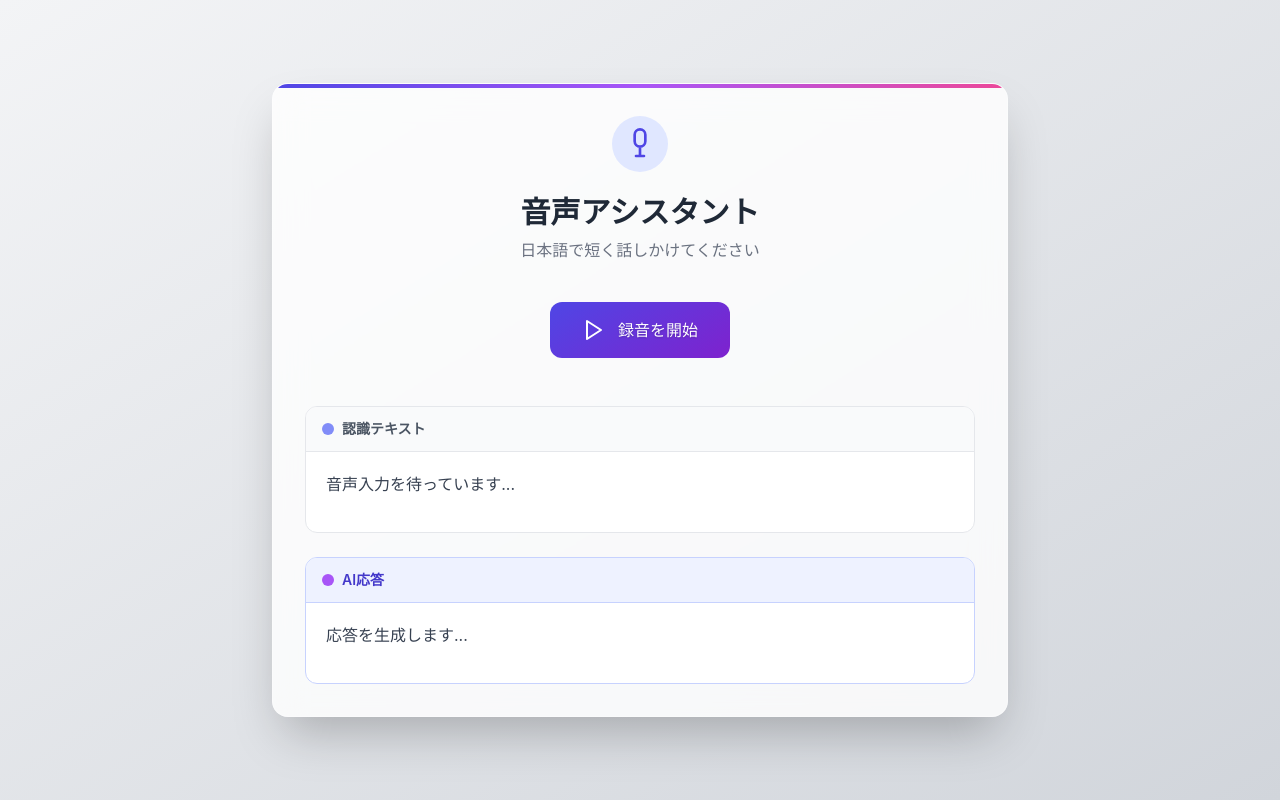
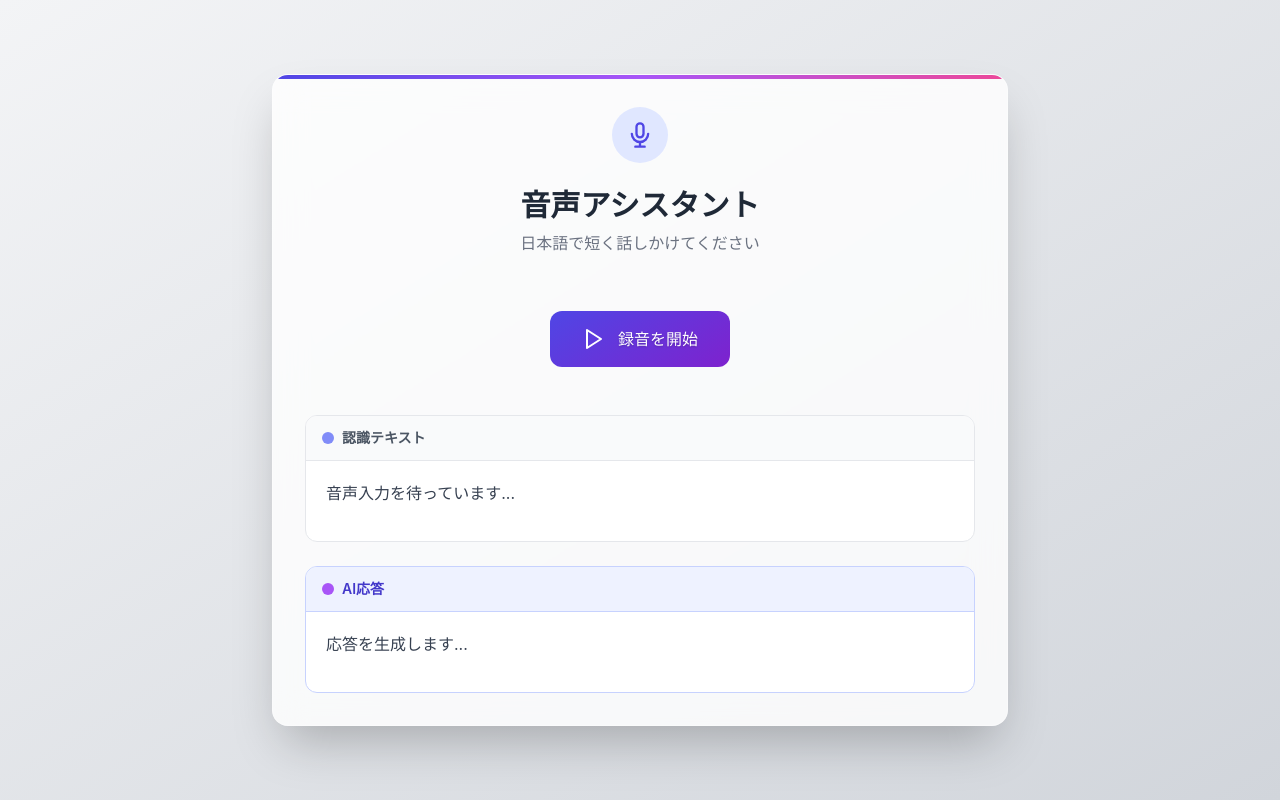
Before and after one commit to kenta-hirahara/Speech-Recognition, a Flask app: page / in a window 1280 px wide. Run offline with Flask 3, Linux system fonts and the light colour scheme; some libraries are stand-ins or nearby versions.

Commit message:
modified UI

```diff
--- a/flask_app/static/app.js
+++ b/flask_app/static/app.js
@@ -24,7 +24,7 @@ if (!SpeechRecognition) {
     let isProcessing = false; // flag of server process
 
     // Define mic icon SVG
-    const micSvg = `<path stroke-linecap="round" stroke-linejoin="round" stroke-width="2" d="M12 14v7m0 0h3m-3 0H9m3-7a4 4 0 004-4V5a4 4 0 00-8 0v5a4 4 0 004 4z" />`;
+    // const micSvg = `<path stroke-linecap="round" stroke-linejoin="round" stroke-width="2" d="M12 14v7m0 0h3m-3 0H9m3-7a4 4 0 004-4V5a4 4 0 00-8 0v5a4 4 0 004 4z" />`;
     // Define stop icon SVG (square icon for recording state)
     const stopSvg = `<path stroke-linecap="round" stroke-linejoin="round" stroke-width="2" d="M21 12a9 9 0 11-18 0 9 9 0 0118 0z" /><path stroke-linecap="round" stroke-linejoin="round" stroke-width="2" d="M9 10a1 1 0 011-1h4a1 1 0 011 1v4a1 1 0 01-1 1h-4a1 1 0 01-1-1v-4z" />`;
     //
--- a/flask_app/templates/index.html
+++ b/flask_app/templates/index.html
@@ -38,18 +38,17 @@
     </script>
     <link rel="stylesheet" href="{{url_for('static', filename='style.css')}}">
 </head>
-<body class="min-h-screen py-12 flex items-center justify-center bg-gradient-to-br from-gray-100 to-gray-300">
+<body class="min-h-screen py-4 flex items-center justify-center bg-gradient-to-br from-gray-100 to-gray-300">
     <div class="container mx-auto px-4 max-w-md md:max-w-xl lg:max-w-3xl">
         <div class="rounded-2xl shadow-2xl p-8 relative overflow-hidden bg-white/80 backdrop-blur-lg border border-white/30">
             <div class="absolute top-0 left-0 w-full h-1 bg-gradient-to-r from-indigo-600 via-purple-500 to-pink-500 slow-pulse"></div>
-
-            <div class="text-center mb-10">
-                <div class="inline-block p-3 rounded-full bg-indigo-100 mb-4">
-                    <svg xmlns="http://www.w3.org/2000/svg" fill="none" viewBox="0 0 24 24" stroke="currentColor" class="w-8 h-8 text-indigo-600">
-                        <path stroke-linecap="round" stroke-linejoin="round" stroke-width="2" d="M12 14v7m0 0h3m-3 0H9m3-7a4 4 0 004-4V5a4 4 0 00-8 0v5a4 4 0 004 4z" />
+            <div class="text-center mb-14">
+                <div class="mx-auto flex items-center justify-center w-14 h-14 rounded-full bg-[#e0e7ff] text-[#4f46e5]">
+                    <svg xmlns="http://www.w3.org/2000/svg" class="w-7 h-7" fill="none" viewBox="0 0 24 24" stroke="currentColor" stroke-width="2">
+                        <path stroke-linecap="round" stroke-linejoin="round" d="M19 11a7 7 0 01-7 7m0 0a7 7 0 01-7-7m7 7v4m0 0H8m4 0h4m-4-8a3 3 0 01-3-3V5a3 3 0 116 0v6a3 3 0 01-3 3z" />
                     </svg>
                 </div>
-                <h1 class="text-3xl font-bold text-gray-800">音声アシスタント</h1>
+                <h1 class="text-3xl font-bold text-gray-800 mt-6">音声アシスタント</h1>
                 <p class="text-gray-500 mt-2">日本語で短く話しかけてください</p>
             </div>
 
```
Also changed, not shown: flask_app/static/style.css (line endings or trailing spaces).
